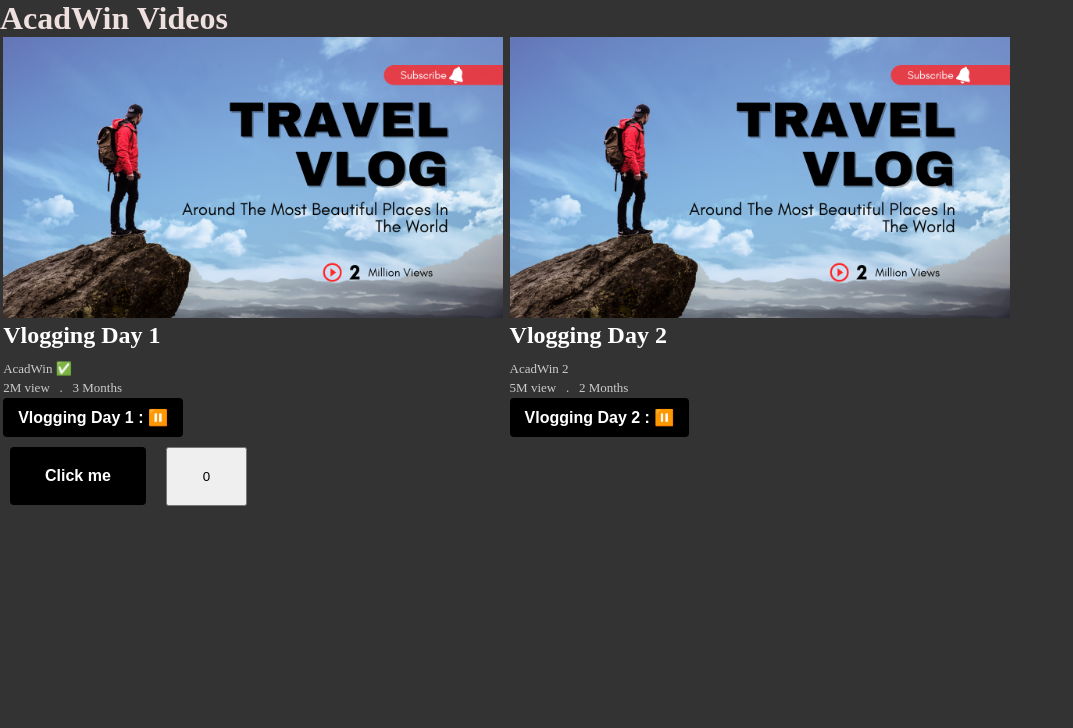
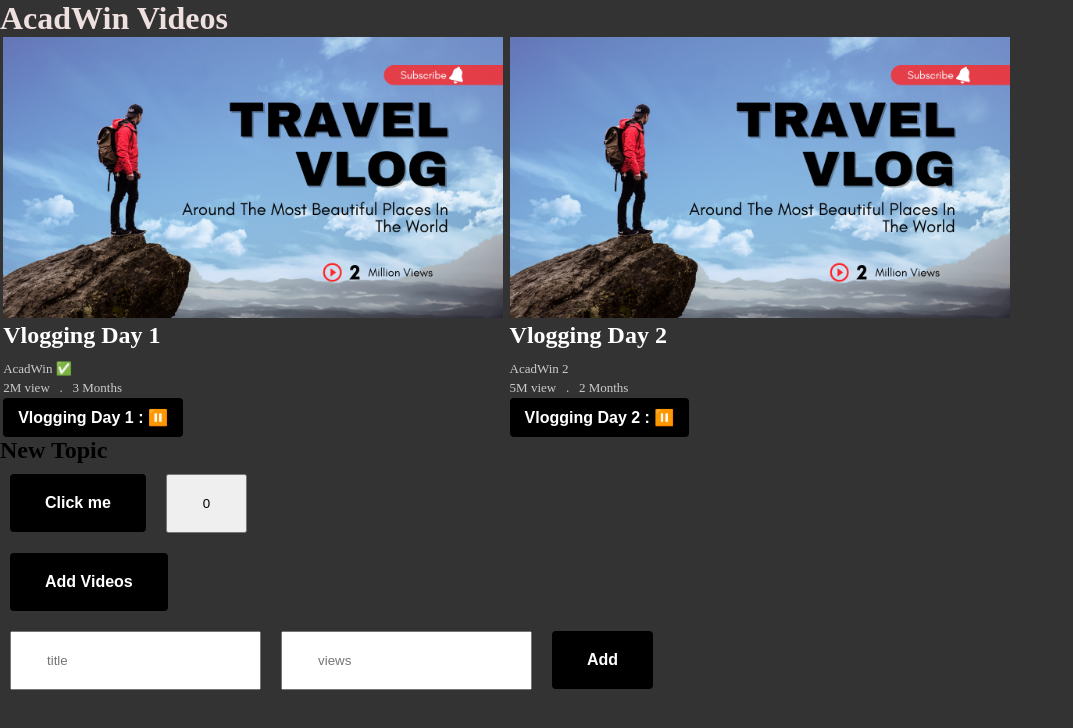
Before and after one commit to theAnupRai/react-revision, a React (Vite) app: page / in a window 1280 px wide. Shown: the top 728 px of the page, without its empty margins (0-1073 px from the left). Built offline with nearby package versions, Linux system fonts and the light colour scheme.

Commit message:
send props : child to parents

```diff
--- a/src/App.css
+++ b/src/App.css
@@ -6,6 +6,7 @@
 
 .cover{
     display: flex;
+    flex-wrap: wrap;
 }
 
 .app-btn{
--- a/src/App.jsx
+++ b/src/App.jsx
@@ -1,8 +1,10 @@
 import Video from "./components/Video";
 import "./App.css";
-import videos from "./data/data";
+import videosData from "./data/data";
 import PlayButton from "./components/playButton";
 import Counter from "./components/Counter";
+import { useState } from "react";
+import AddVideos from "./components/AddVideos";
 
 // function App() {
 //   const obj = {
@@ -32,10 +34,16 @@ import Counter from "./components/Counter";
 // OR
 
 function App() {
+  const [videos, setVideos] = useState(videosData);
+
+  function okVideos(video) {
+    setVideos([...videos, { ...video, id: videos.length + 1 }]);
+  }
 
   return (
     <div className="App">
       <h1>AcadWin Videos</h1>
+
       <div className="cover">
         {videos.map((video) => (
           <Video
@@ -49,7 +57,8 @@ function App() {
           >
             <div className="app-btn">
               <PlayButton
-                  onPlay={() => console.log("playing:", video.title)} onPause={() => console.log("Pause:", video.title)}
+                onPlay={() => console.log("playing:", video.title)}
+                onPause={() => console.log("Pause:", video.title)}
               >
                 {video.title}
               </PlayButton>
@@ -60,8 +69,31 @@ function App() {
 
       <Counter></Counter>
 
+      <div>
+        {/* Note : (new topic) how to upload new video through button */}
+        <button
+          className="btn margin"
+          onClick={() => {
+            setVideos([
+              ...videos,
+              {
+                title: "Vlogging Day X : Random",
+                time: "2 Months",
+                view: "5M",
+                verified: false,
+                id: videos.length + 1,
+                channel: "AcadWin Second",
+              },
+            ]);
+          }}
+        >
+          Add Videos
+        </button>
+      </div>
+
+      <AddVideos okVideos={okVideos}></AddVideos>
     </div>
   );
 }
 
-export default App
+export default App;
--- /dev/null
+++ b/src/components/AddVideos.jsx
@@ -0,0 +1,39 @@
+import React, { useState } from 'react'
+
+const AddVideos = ({okVideos}) => {
+
+    const initialState = {
+        time:"2 Months",
+        verified:true,
+        channel:"AcadWin",
+        views:'',
+        title:''
+    }
+
+    const [video, setVideo] = useState(initialState);
+
+    function submitHandle(e){
+        e.preventDefault();
+        okVideos(video);
+        setVideo(initialState);
+    };
+
+    function changeHandle(event){
+        setVideo({...video,
+        [event.target.name] : event.target.value})
+    };
+
+  return (
+    <div>
+        <form action="#">
+            <input className='margin' value={video.title} name='title' type="text" onChange={changeHandle} placeholder='title' />
+            <input className='margin' value={video.views} name='views' type="text" onChange={changeHandle} placeholder='views' />
+            <button className='btn margin' onClick={submitHandle}>
+                Add
+            </button>
+        </form>
+    </div>
+  )
+}
+
+export default AddVideos
--- a/src/components/Counter.jsx
+++ b/src/components/Counter.jsx
@@ -1,6 +1,7 @@
-import React, { useState } from 'react'
+import React, { useState, useMemo, memo } from 'react'
 
-const Counter = () => {
+const Counter = memo(()=>{
+
     const [number, setNumber] = useState(0);
 
     console.log("Counter");
@@ -18,11 +19,12 @@ const Counter = () => {
     }
   return (
     <div>
+        <h2>New Topic</h2>
         <button className='btn margin' onClick={clickHandler} >Click me</button>
         <button className='margin'><span>{number}</span></button>
     </div>
   )
-}
+})
 
 export default Counter
 
--- a/src/components/PlayButton.jsx
+++ b/src/components/PlayButton.jsx
@@ -1,6 +1,8 @@
 import React, {useState} from 'react'
 
 const playButton = ({children, onPlay, onPause}) => {
+
+  // console.log("2");
 
   const [play, setPlay] = useState(false);
 
--- a/src/components/Video.jsx
+++ b/src/components/Video.jsx
@@ -3,6 +3,9 @@ import thumb1 from "../assets/thumb.png";
 import "./Video.css";
 
 const Video = ({ title, channel=AcadWin, view, time, verified, children }) => {
+
+  // console.log("3");
+
   return (
     <div className="container">
       <div className="pic">
--- a/src/data/data.js
+++ b/src/data/data.js
@@ -1,4 +1,4 @@
-const videos = [
+const videosData = [
     {
       title: "Vlogging Day 1",
       time: "3 Months",
@@ -17,4 +17,4 @@ const videos = [
     }];
 
 
-    export default videos;
+    export default videosData;
```
Also changed, not shown: src/components/VideosList.jsx (added, +9 -0 lines). Lines whose indentation alone changed are shown as unchanged.
